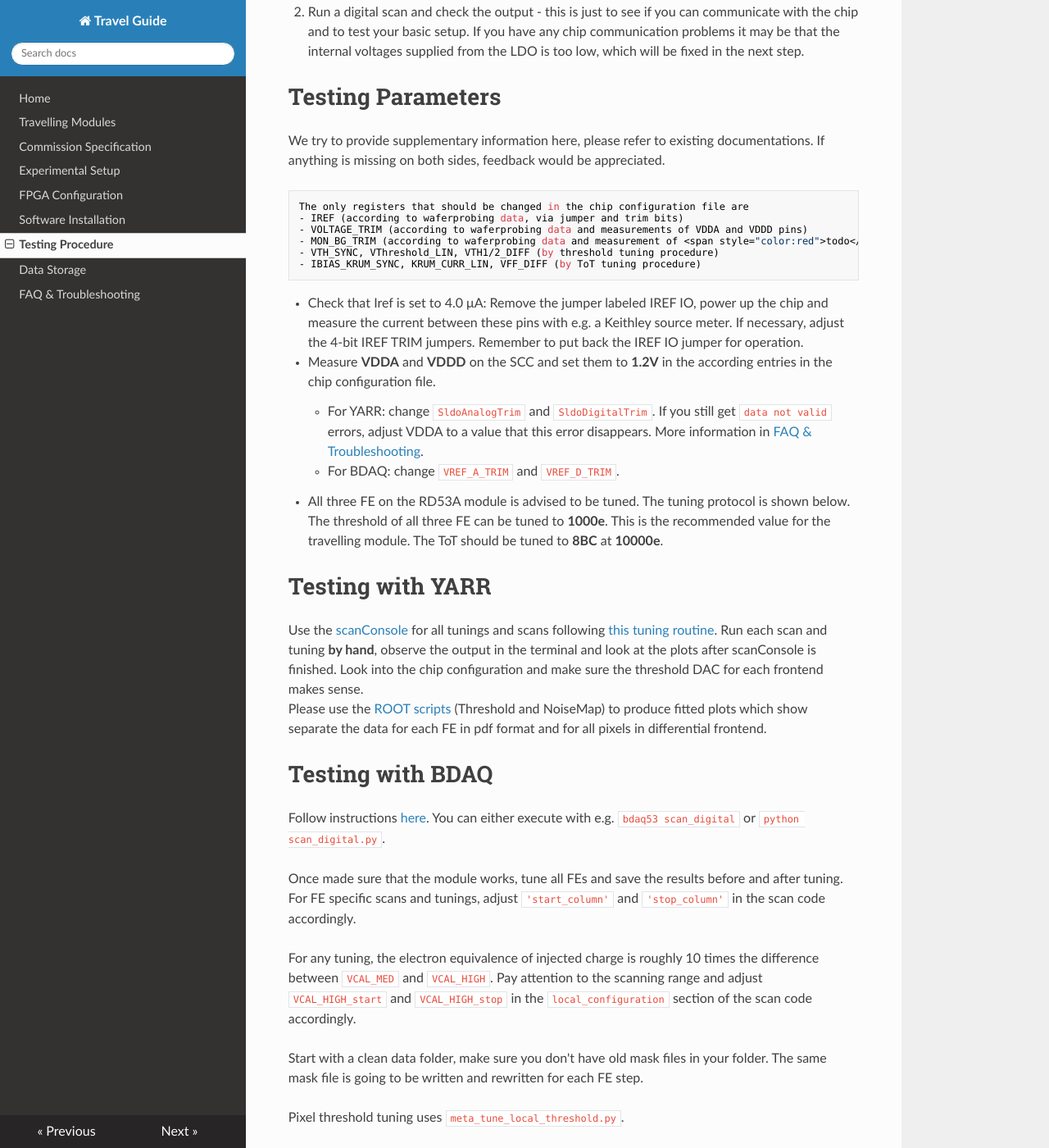
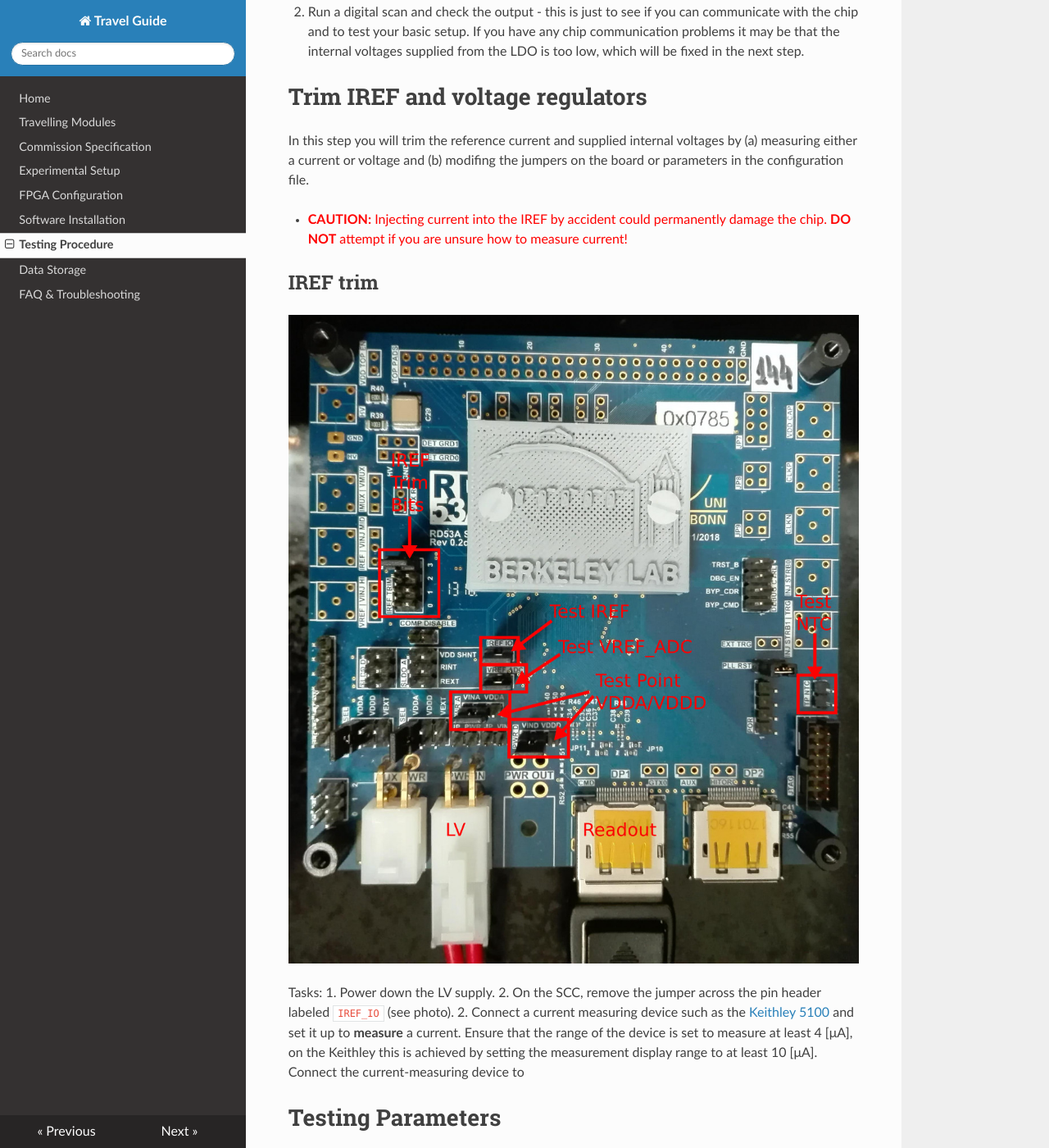
Before and after one commit to lime86/TravellingModule, an MkDocs documentation site: the page built from docs/procedure.md, in a window 1280 px wide and 1400 px high, scrolled down 2344 px. Shown: the whole window at 82% size. Built offline with MkDocs 1.6.1, drawn with Linux system fonts in a browser that asks for light colours; nearby versions of some CDN libraries; old or Windows-style settings are respelled for this version of MkDocs.

Commit message:
Formatting

```diff
--- a/docs/procedure.md
+++ b/docs/procedure.md
@@ -56,6 +56,22 @@ Next, edit the configuration (config) file used for these tests. BDAQ and YARR u
       * ``chip_sn: `` in BDAQ
    2. Run a digital scan and check the output - this is just to see if you can communicate with the chip and to test your basic setup. If you have any chip communication problems it may be that the internal voltages supplied from the LDO is too low, which will be fixed in the next step.
 
+<a id="trim"></a>
+
+Trim IREF and voltage regulators
+=================================
+In this step you will trim the reference current and supplied internal voltages by (a) measuring either a current or voltage and (b) modifing the jumpers on the board or parameters in the configuration file.
+
+   * <span style="color:red"><b>CAUTION:</b> Injecting current into the IREF by accident could permanently damage the chip. <b>DO NOT</b> attempt if you are unsure how to measure current!</span>
+
+## <a id="iref"></a>IREF trim
+
+![measurePins](images/SCC_labeled.jpg)
+
+Tasks:
+   1. Power down the LV supply.
+   2. On the SCC, remove the jumper across the pin header labeled `IREF_IO` (see photo).
+   2. Connect a current measuring device such as the [Keithley 5100](http://research.physics.illinois.edu/bezryadin/labprotocol/Keithley2400Manual.pdf) and set it up to **measure** a current. Ensure that the range of the device is set to measure at least 4 [μA], on the Keithley this is achieved by setting the measurement display range to at least 10 [μA]. Connect the current-measuring device to
 
 Testing Parameters
 ===============
```
